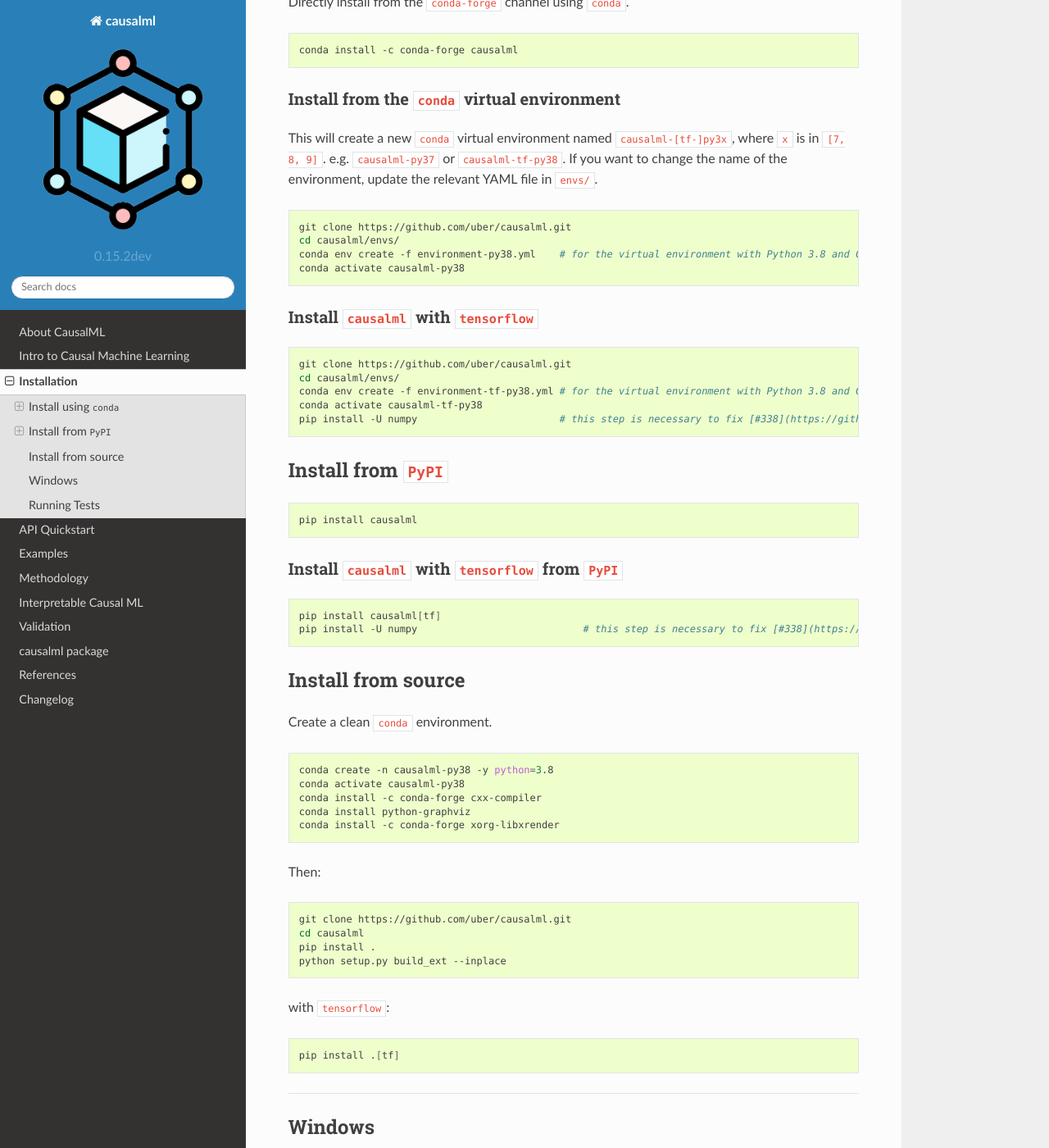
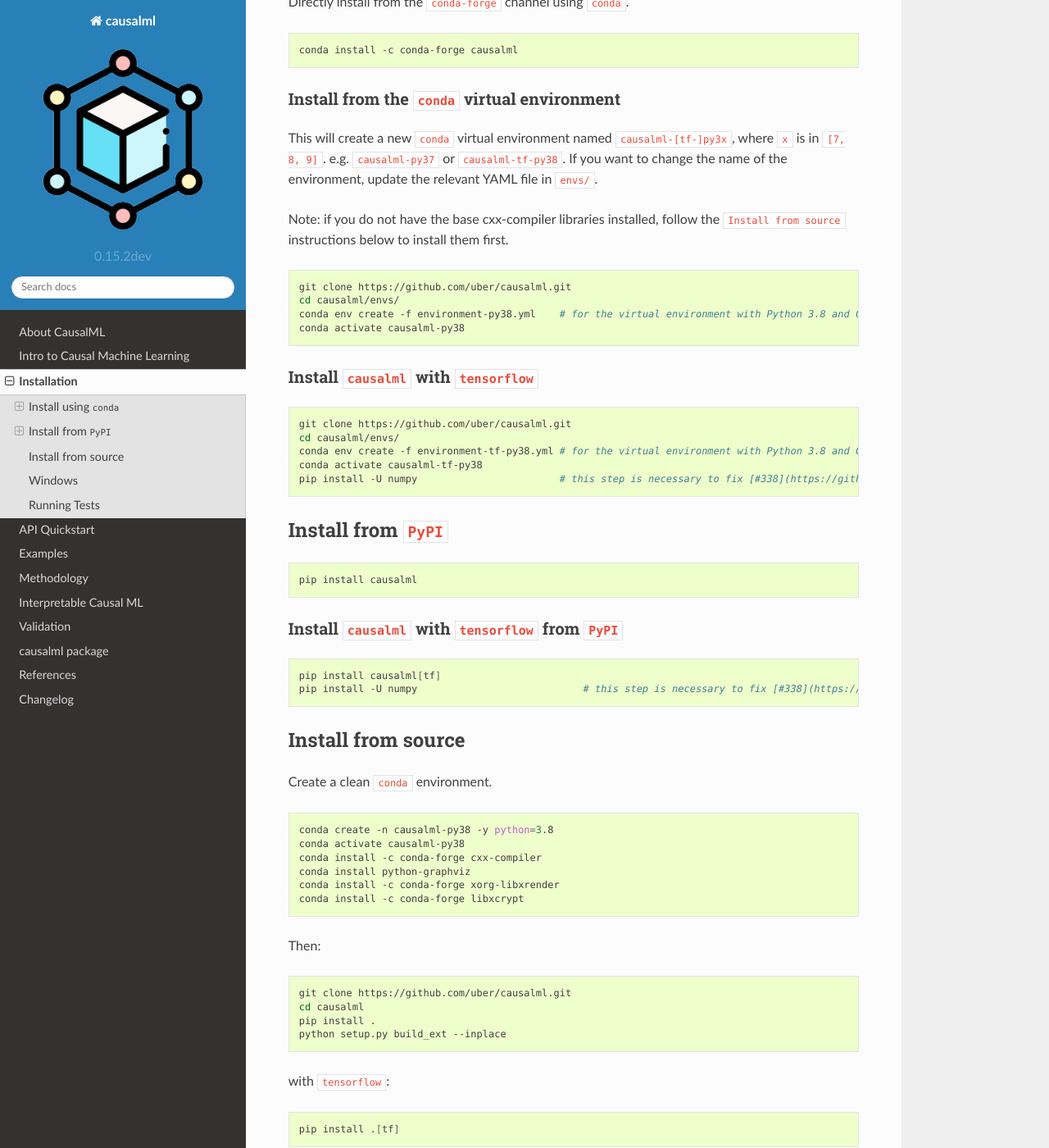
Before and after one commit to uber/causalml, a Sphinx documentation site: the page built from docs/installation.rst, in a window 1280 px wide and 1400 px high, scrolled down 606 px. Shown: the whole window at 82% size. Built offline with Sphinx 7.4.7 and the Read the Docs theme 2.0.0, drawn with Linux system fonts in a browser that asks for light colours; pages that are not in the unit, such as notebooks, are missing from menus.

Commit message:
Dev/install issues #767 #769 (#778)
* add libxcrypt install instructions #767
* update dependencies in env files, #769
* update github workflow test-build-from-source #767
* add note re build env deps
* Revert "update dependencies in env files, #769"

This reverts commit ddb5b172a8e9df9d1d5acf2cf342e196828849e3.

---------

Co-authored-by: Roland Stevenson <rolandrmgservices@gmail.com>

```diff
--- a/docs/installation.rst
+++ b/docs/installation.rst
@@ -33,6 +33,8 @@
 ^^^^^^^^^^^^^^^^^^^^^^^^^^^^^^^^^^^^^^^^^^^^^^
 
 This will create a new ``conda`` virtual environment named ``causalml-[tf-]py3x``, where ``x`` is in ``[7, 8, 9]``. e.g. ``causalml-py37`` or ``causalml-tf-py38``. If you want to change the name of the environment, update the relevant YAML file in ``envs/``.
+
+Note: if you do not have the base cxx-compiler libraries installed, follow the ``Install from source`` instructions below to install them first.
 
 .. code-block:: bash
 
@@ -80,6 +82,7 @@
     conda install -c conda-forge cxx-compiler
     conda install python-graphviz
     conda install -c conda-forge xorg-libxrender
+    conda install -c conda-forge libxcrypt
 
 Then:
 
```
Also changed, not shown: 1 other file.
